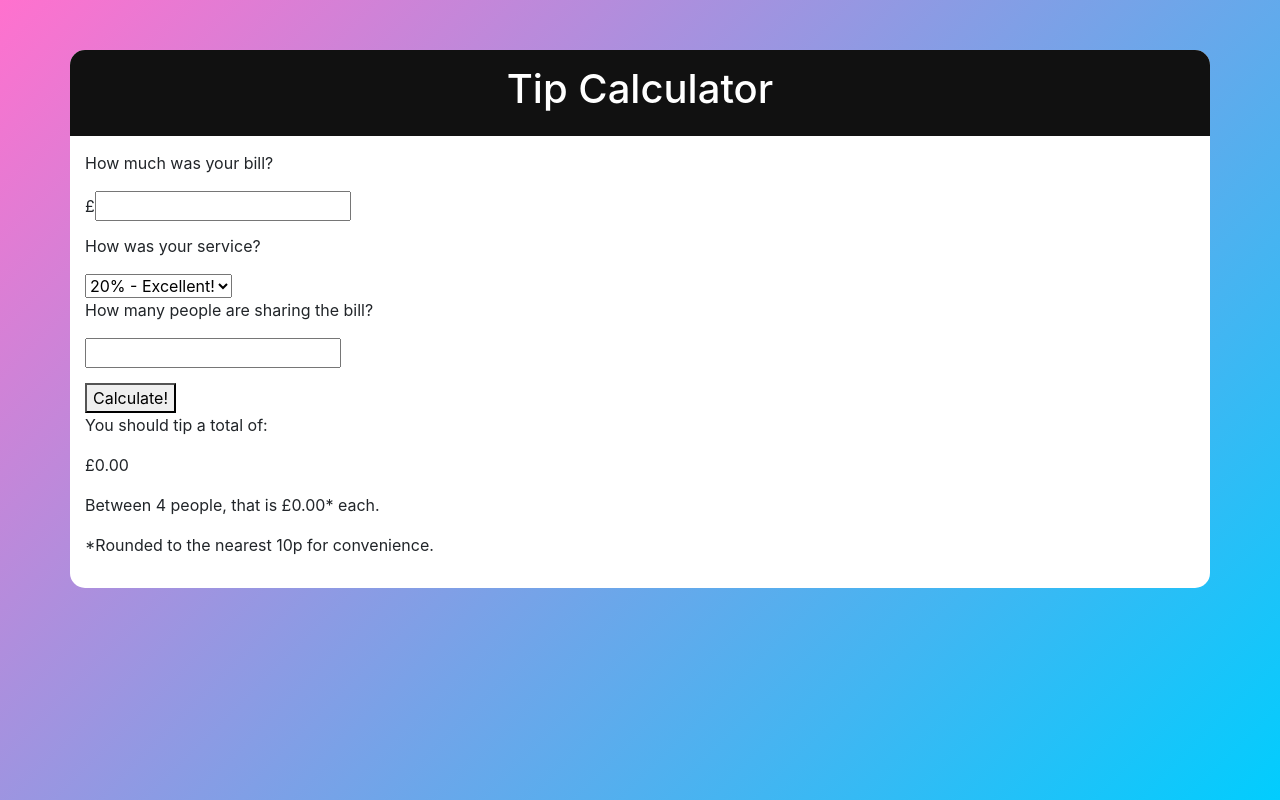
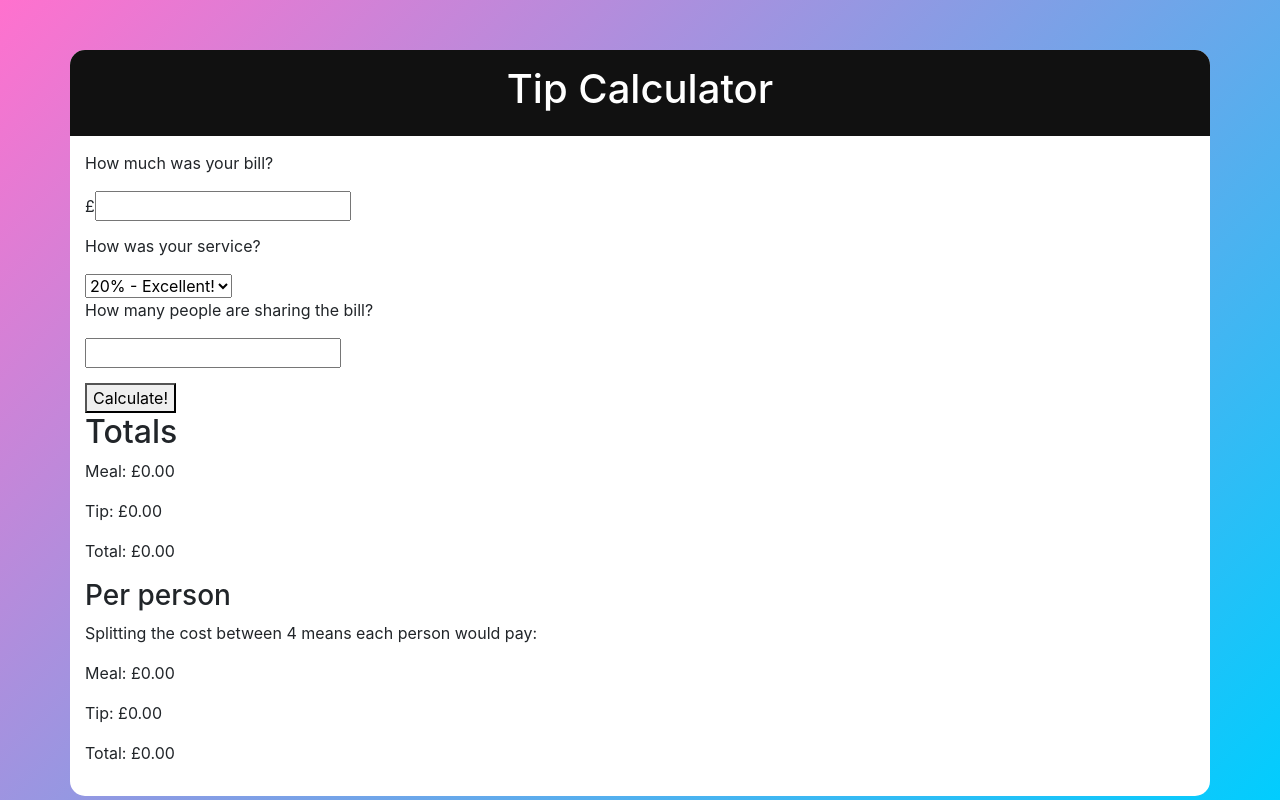
Before and after one commit to Fazyyy/Tip-Calculator, a plain HTML site: page index.html in a window 1280 px wide. Drawn offline with nearby package versions, Linux system fonts and the light colour scheme.

Commit message:
Update index.html

```diff
--- a/index.html
+++ b/index.html
@@ -36,10 +36,16 @@
             <button onclick="calculateTip()">Calculate!</button>
 
             <div class="result">
-                <p>You should tip a total of:</p>
-                <p>£<span id="totalTip">0.00</span></p>
-                <p>Between <span id="peopleAmount">4</span> people, that is £<span id="tipPer">0.00</span>* each.</p>
-                <p>*Rounded to the nearest 10p for convenience.</p>
+                <h2>Totals</h2>
+                <p>Meal: £<span id="mealCost">0.00</span></p>
+                <p>Tip: £<span id="totalTip">0.00</span></p>
+                <p>Total: £<span id="totalAndTip">0.00</span></p>
+                <h3>Per person</h3>
+                <p>Splitting the cost between <span id="peopleAmount">4</span> means each person would pay:</p>
+                <p>Meal: £<span id="mealCostPer">0.00</span></p>
+                <p>Tip: £<span id="tipPer">0.00</span></p>
+                <p>Total: £<span id="totalPer">0.00</span></p>
+                <!--<p>*Rounded to the nearest 10p for convenience.</p>-->
             </div>
         </div>
     </section>
```
